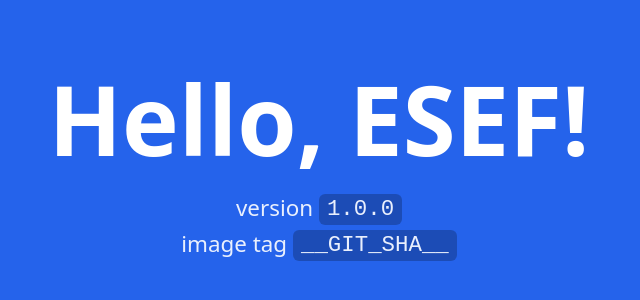
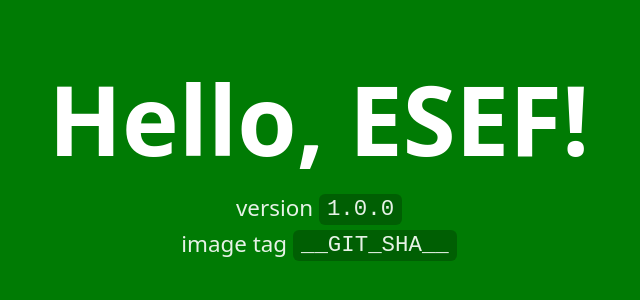
Before and after one commit to haiderali30/demo, a plain HTML site: page index.html in a window 1280 px wide. Shown: the part 242-542 px from the top of the page, without its empty margins (321-961 px from the left). Drawn offline with Linux system fonts and the light colour scheme.

Commit message:
change 5

```diff
--- a/index.html
+++ b/index.html
@@ -6,7 +6,7 @@
   <title>CI/CD Demo</title>
   <style>
     /* ---- change this colour for the demo ---- */
-    :root { --bg: #2563eb; }      /* blue */
+    :root { --bg: #007b04; }      /* blue 2563eb*/ /* green 007b04*/
   </style>
   <style>
     html, body { height: 100%; margin: 0; }
```
